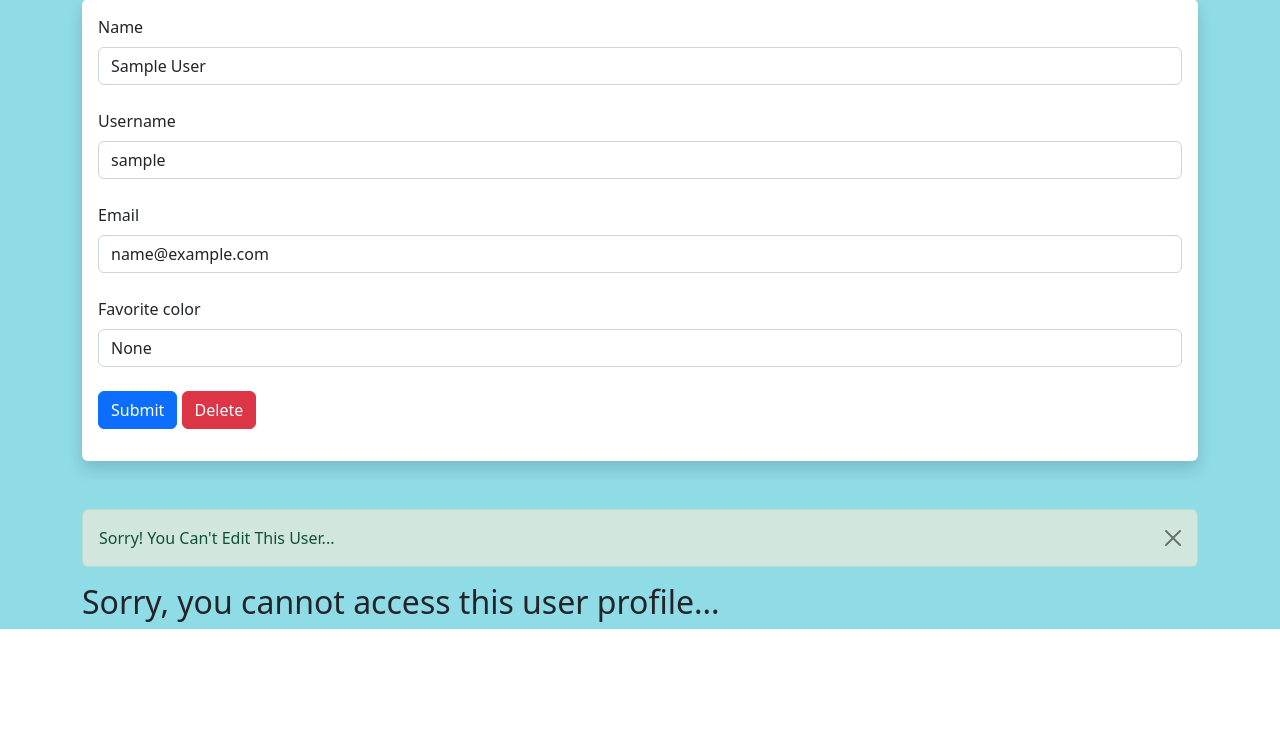
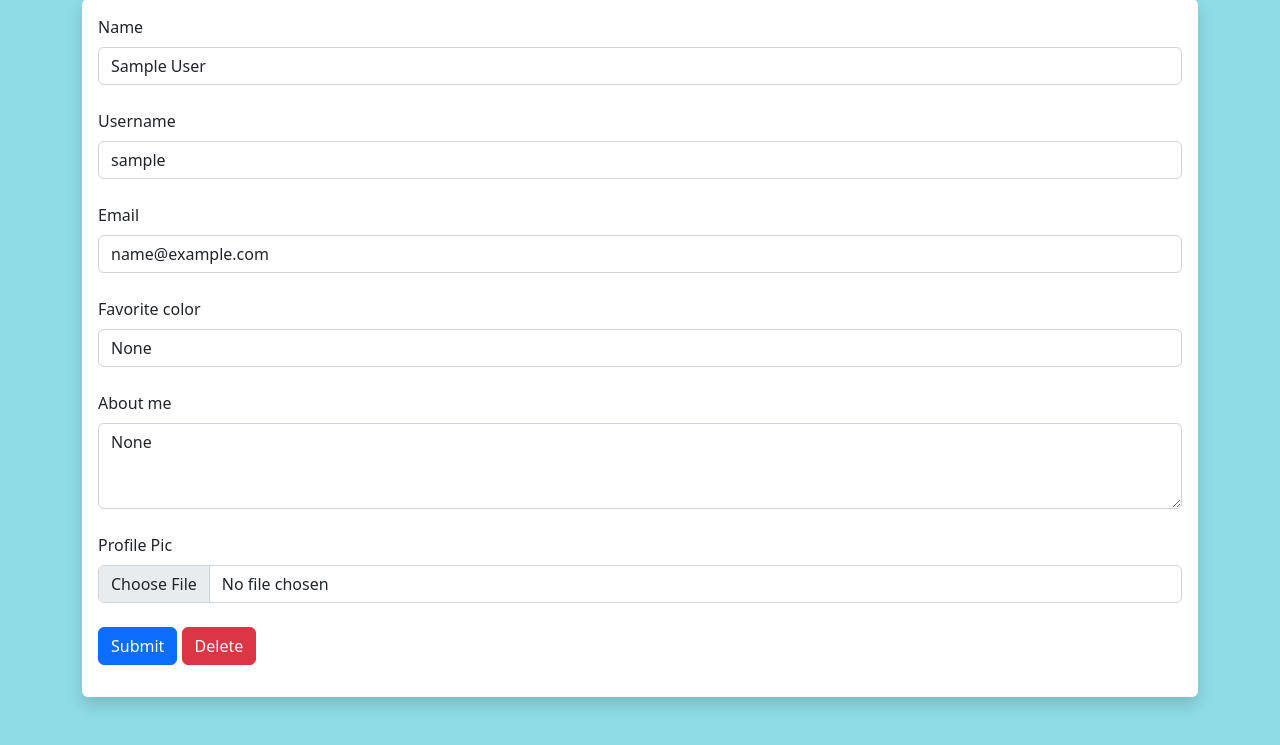
Before and after one commit to migo8591/blogFlasker, a Flask app: page /update/1 in a window 1280 px wide. Shown: the part 249-994 px from the top of the page. Before the commit the page ends 878 px from the top, so only its background shows below. Run offline with Flask 3, Linux system fonts and the light colour scheme; the visitor is signed in with stand-in values (Sample User, id 1); some libraries are stand-ins or nearby versions.

Commit message:
Flask friday #38

```diff
--- a/hello.py
+++ b/hello.py
@@ -7,12 +7,17 @@
 from flask_login import UserMixin, login_user, LoginManager, login_required, logout_user, current_user
 from webforms import LoginForm, PostForm, PasswordForm, NamerForm, UserForm, SearchForm
 from flask_ckeditor import CKEditor
+from werkzeug.utils import secure_filename
+import uuid as uuid
+import os
 
 db = SQLAlchemy()
 app = Flask(__name__)
 ckeditor = CKEditor(app)
 app.config["SQLALCHEMY_DATABASE_URI"] = "mysql://root:rebHaraya314@localhost/our_users"
 app.config['SECRET_KEY']="mySuperSecretKey"
+UPLOAD_FOLDER = 'static/profiles/'
+app.config['UPLOAD_FOLDER'] = UPLOAD_FOLDER
 db.init_app(app)
 migrate = Migrate(app, db)
 # Flask_Login Stuff
@@ -41,6 +46,8 @@
     name=db.Column(db.String(200), nullable=False)
     email=db.Column(db.String(120), nullable=False, unique=True)
     favorite_color=db.Column(db.String(120))
+    about_me=db.Column(db.Text(500), nullable=True)
+    profile_pic=db.Column(db.String(120), nullable=True)
     date_added=db.Column(db.DateTime, default=datetime.utcnow)
     password_hash = db.Column(db.String(120))
     #User can have many posts
@@ -152,8 +159,20 @@
         name_to_update.username = request.form['username']
         name_to_update.email = request.form['email']
         name_to_update.favorite_color = request.form['favorite_color']
+        name_to_update.about_me = request.form['about_me']
+        # ******* Se esta ingresando la imagen real *******
+        name_to_update.profile_pic = request.files['profile_pic']
+        # Grab Image Name
+        pic_filename = secure_filename(name_to_update.profile_pic.filename)
+        # Set UUID
+        pic_name = str(uuid.uuid1())+"_"+pic_filename
+        #Save that image
+        saver = request.files['profile_pic']
+        #Change it to a string to save to db
+        name_to_update.profile_pic = pic_name
         try:
             db.session.commit()
+            saver.save(os.path.join(app.config['UPLOAD_FOLDER']), pic_name)
             flash("User update successfully")
             # return render_template("add_user.html", form=form, name_to_update=name_to_update)
             return redirect(url_for("dashboard"))
--- a/static/css/base.css
+++ b/static/css/base.css
@@ -28,3 +28,6 @@
 #demo{
     display: block;
 }
+#editor{
+    height: 40%;
+}
--- a/templates/posts.html
+++ b/templates/posts.html
@@ -31,6 +31,9 @@
                 <small>{{ post.date_posted}} | {{ post.slug}} </small><br>
                 <p>{{ post.content|safe }}</p>
                 <br>
+                {% if post.poster.about_me %}
+                    {{ post.poster.about_me}}
+                {% endif %}
         </div>
     {% else %}
         <h1>There aren't posts...</h1>
--- a/templates/update.html
+++ b/templates/update.html
@@ -20,7 +20,7 @@
     Current Id: {{current_user.id}}
     <br>
     <div class="shadow p-3 mt-3 mb-5 bg-body rounded">
-        <form action="" method="POST">
+        <form action="" method="POST" enctype="multipart/form-data">
             {{form.hidden_tag()}}
             {{ form.name.label(class="form-label")}}
             {{form.name(class="form-control", value=name_to_update.name)}}
@@ -34,17 +34,21 @@
             {{ form.favorite_color.label(class="form-label")}}
             {{form.favorite_color(class="form-control", value=name_to_update.favorite_color)}}
             <br>
+            {{ form.about_me.label(class="form-label")}}<br>
+            <!-- {{form.about_me(class="form-control", value=name_to_update.about_me)}} -->
+            <!-- <textarea name="abot_author" cols="120" rows="5">{{form.about_me}}</textarea> -->
+            <textarea name="about_me" class="form-control" rows="3">{{name_to_update.about_me}}</textarea>
+            <br>
+            {{ form.profile_pic.label(class="form-label")}}
+            {{form.profile_pic(class="form-control", value=name_to_update.profile_pic)}}
+            <br>
             {{form.submit(class="btn btn-primary")}}
-            <a href="{{url_for('delete', id=id)}}" class="btn btn-danger">Delete</a>
+            <a href="{{url_for('delete', id=id)}}" class="btn btn-danger" >Delete</a>
         </form>
     </div>
 {% else %}
 
 {% endif  %}
-<div class="alert alert-success alert-dismissible fade show" role="alert" id="flash-message">
-    Sorry! You Can't Edit This User...
-    <button type="button" class="btn-close" data-bs-dismiss="alert" aria-label="Close"></button>
-</div>
-<h2>Sorry, you cannot access this user profile...</h2>
+
 {% endblock %}
 <!-- https://www.facebook.com/reel/1006838567330622 -->
--- a/webforms.py
+++ b/webforms.py
@@ -3,6 +3,7 @@
 from wtforms.validators import DataRequired, EqualTo, Length
 from wtforms.widgets import TextArea
 from flask_ckeditor import CKEditorField
+from flask_wtf.file import FileField
 
 class SearchForm(FlaskForm):
     searched = StringField("Searched", validators=[DataRequired()])
@@ -13,6 +14,8 @@
     username=StringField("Username", validators=[DataRequired()])
     email=StringField("Email", validators=[DataRequired()])
     favorite_color=StringField("Favorite color")
+    about_me=TextAreaField("About me")
+    profile_pic=FileField("Profile Pic")
     password_hash= PasswordField("Password",validators=[DataRequired(), EqualTo('password_hash2', message='Password must mathc!')])
     password_hash2= PasswordField("Confirm password",validators=[DataRequired()])
     submit=SubmitField("Submit")
```
Also changed, not shown: migrations/versions/71f820f7bfd0_added_column_picture.py (added, +32 -0 lines), migrations/versions/a5614b158f46_about_me_column.py (added, +32 -0 lines), templates/add_post.html (+4 -3 lines), templates/dashboard.html (+14 -3 lines), static/images/picture.png (added).
